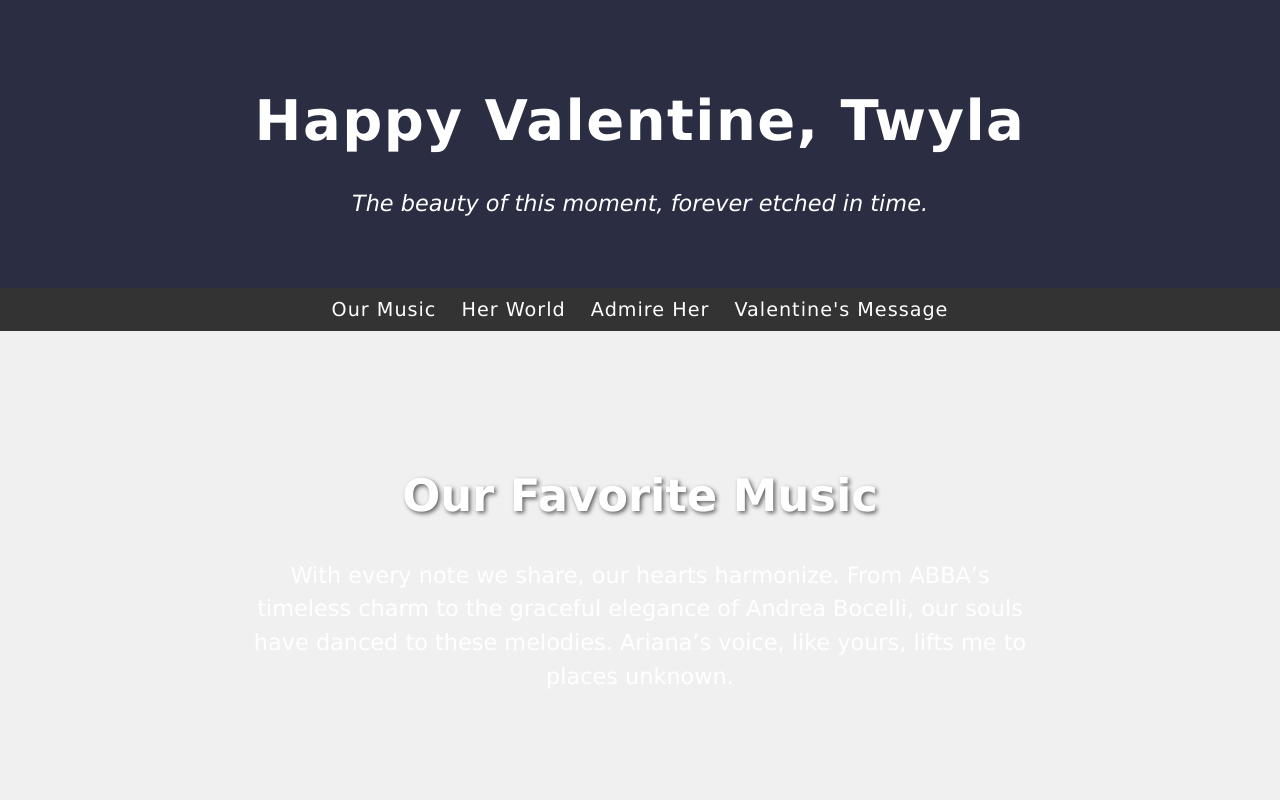
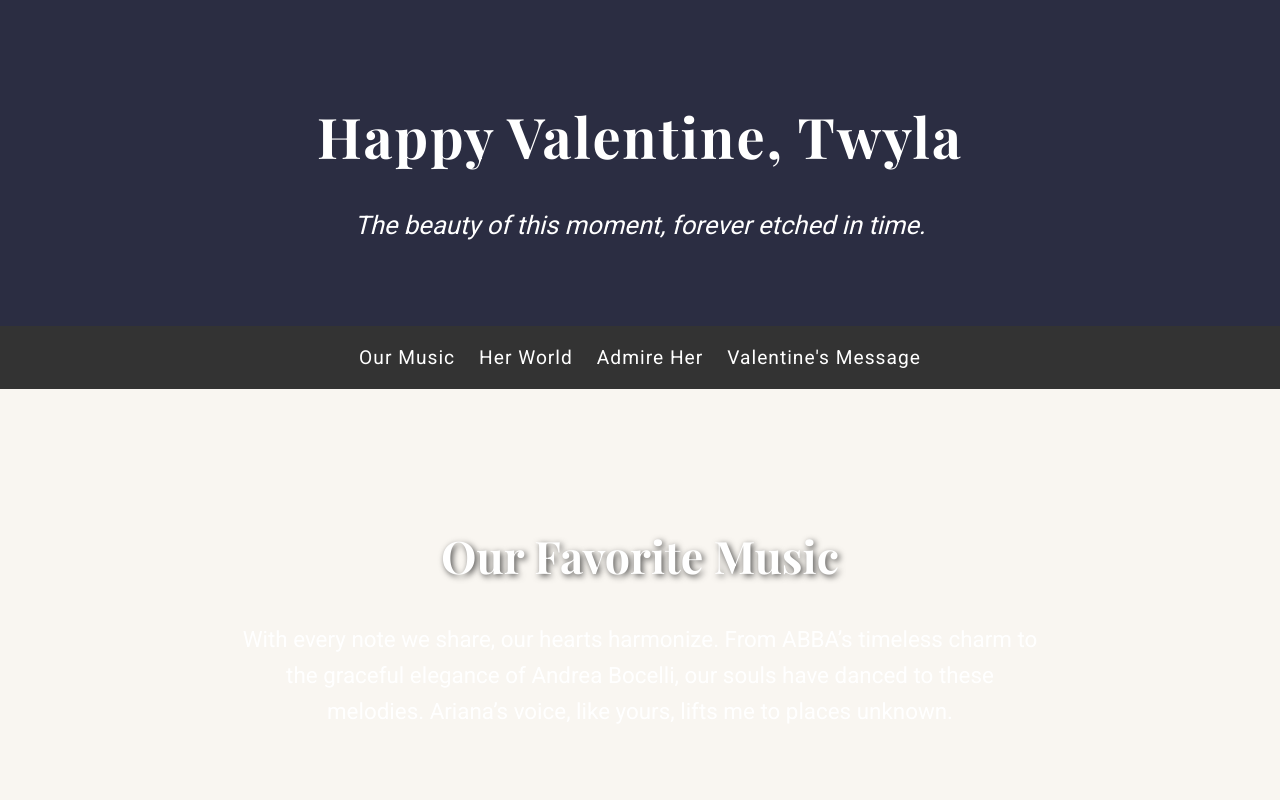
Before and after one commit to BigJay-web/Happy, a plain HTML site: page index.html in a window 1280 px wide. Shown: the top 800 px of the page. Drawn offline with nearby package versions, Linux system fonts and the light colour scheme.

Commit message:
Update styles.css

```diff
--- a/styles.css
+++ b/styles.css
@@ -1,9 +1,9 @@
 /* General Styling */
 body {
-    font-family: 'Verdana', sans-serif;
+    font-family: 'Roboto', sans-serif;
     margin: 0;
     padding: 0;
-    background-color: #f0f0f0;
+    background-color: #f9f6f1;
     color: #333;
     text-align: center;
 }
@@ -12,27 +12,28 @@ body {
 header {
     background-color: #2b2d42;
     color: white;
-    padding: 50px 20px;
+    padding: 60px 20px;
     box-shadow: 0 4px 8px rgba(0, 0, 0, 0.3);
 }
 
 header h1 {
+    font-family: 'Playfair Display', serif;
     font-size: 3.5em;
-    font-weight: bold;
-    letter-spacing: 1.5px;
+    font-weight: 700;
+    letter-spacing: 2px;
 }
 
 header p {
-    font-size: 1.4em;
+    font-size: 1.6em;
     font-style: italic;
-    margin-top: 10px;
+    margin-top: 15px;
 }
 
 /* Navigation Styling */
 nav ul {
     list-style: none;
     margin: 0;
-    padding: 10px;
+    padding: 20px;
     background-color: #333;
 }
 
@@ -49,7 +50,7 @@ nav ul li a {
 }
 
 nav ul li a:hover {
-    color: #e2e2e2;
+    color: #ff6347;
 }
 
 /* Parallax Scrolling */
@@ -69,34 +70,38 @@ nav ul li a:hover {
 }
 
 .parallax h2 {
+    font-family: 'Playfair Display', serif;
     font-size: 2.8em;
     font-weight: bold;
     color: white;
-    text-shadow: 2px 2px 4px rgba(0, 0, 0, 0.6);
+    text-shadow: 2px 2px 6px rgba(0, 0, 0, 0.7);
 }
 
 .parallax p {
     font-size: 1.4em;
     max-width: 800px;
     margin: 0 auto;
-    line-height: 1.5;
+    line-height: 1.6;
 }
 
 /* Admire & Valentine's Section */
 #admire, #valentine {
     background-color: #ffffff;
     color: #2b2d42;
-    padding: 60px 20px;
+    padding: 70px 20px;
     font-size: 1.3em;
+    line-height: 1.7;
     letter-spacing: 1px;
     box-shadow: 0 4px 10px rgba(0, 0, 0, 0.1);
 }
 
 #valentine {
     background-color: #f8d7da;
+    font-style: italic;
 }
 
 #admire h2, #valentine h2 {
+    font-family: 'Playfair Display', serif;
     font-size: 2.8em;
     font-weight: bold;
 }
```
